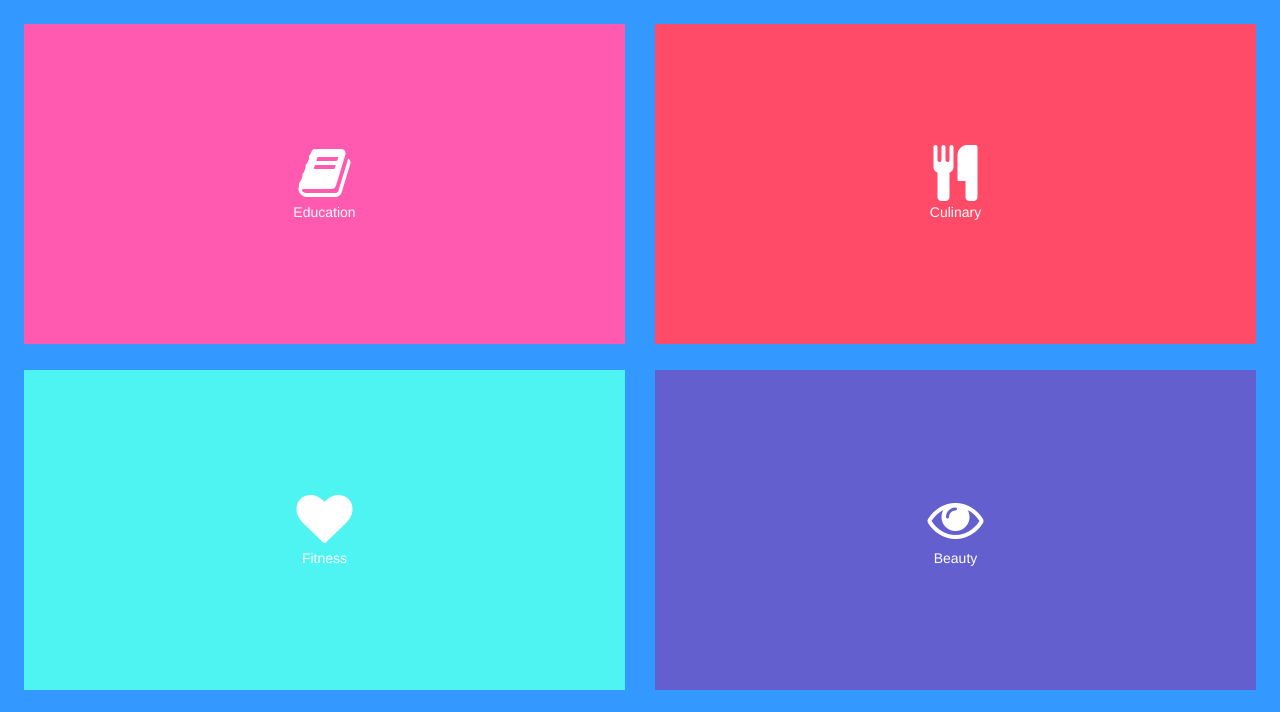
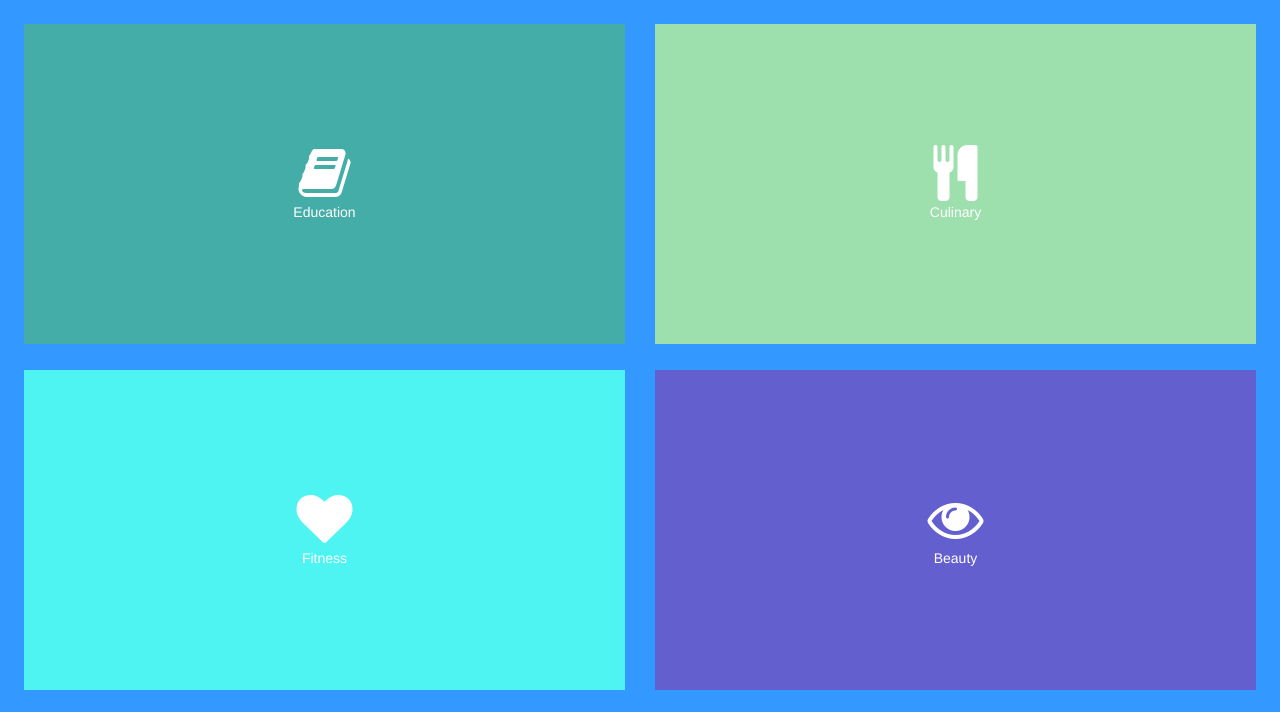
Before and after one commit to sqrider/yap-1, a plain HTML site: page index.html in a window 1280 px wide. Shown: the top 712 px of the page. Drawn offline with Linux system fonts and the light colour scheme; a web font is replaced by a local one.

Commit message:
changed the colors of the top two tiles

```diff
--- a/css/yap.css
+++ b/css/yap.css
@@ -59,11 +59,13 @@ body{
 
 /* COLORS */
 .color-1{
-    background-color: #FF5AB0;
+    background-color: #45ADA8;
+    /*FF5AB0*/
 }
 
 .color-2{
     background-color: #4DF4F2;
+
 }
 
 .color-3{
@@ -71,7 +73,8 @@ body{
 }
 
 .color-4{
-    background-color: #FF4B68;
+    background-color: #9DE0AD;
+    /*FF4B68 */
 }
 
 .color-5{
```
